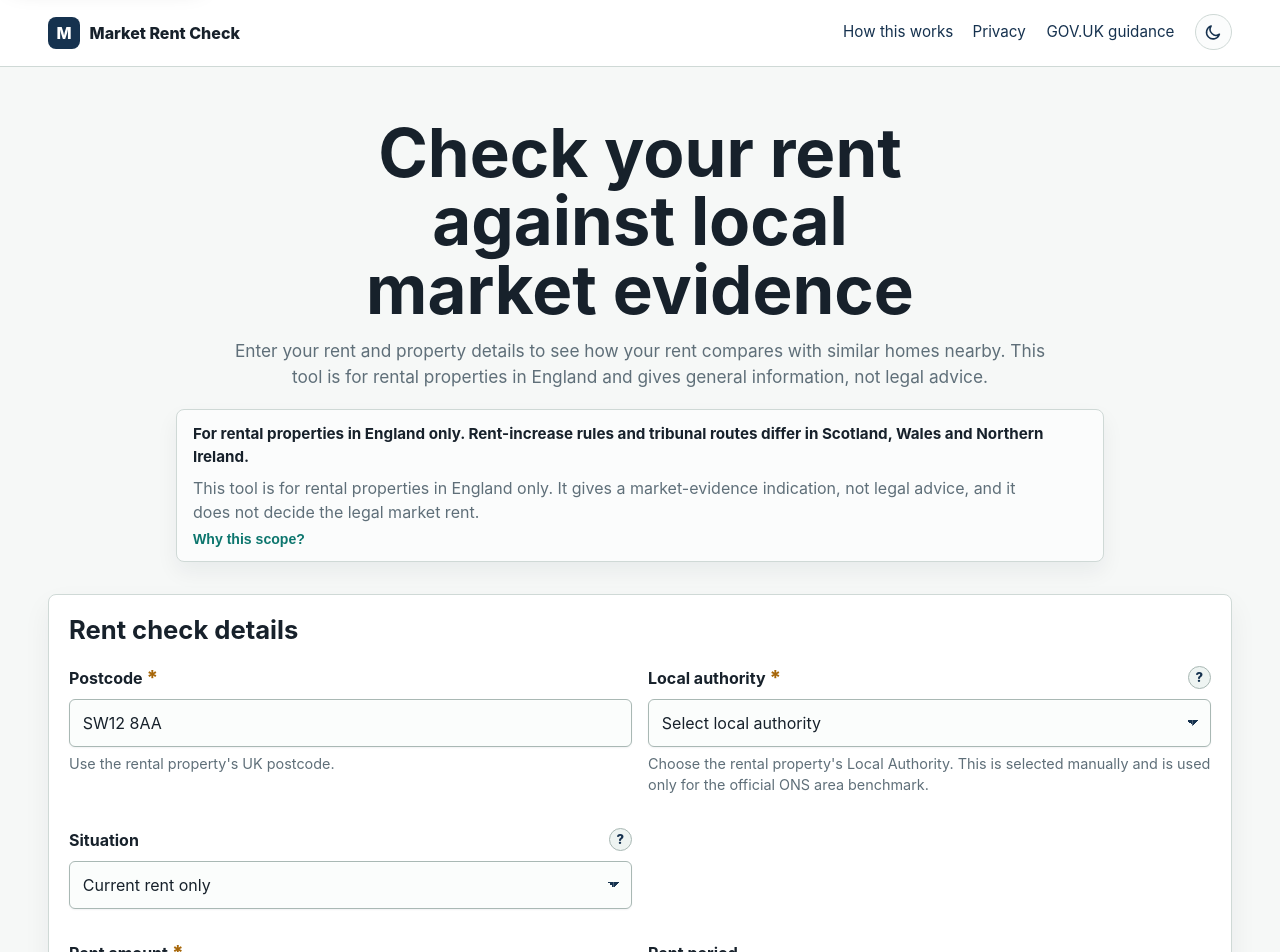
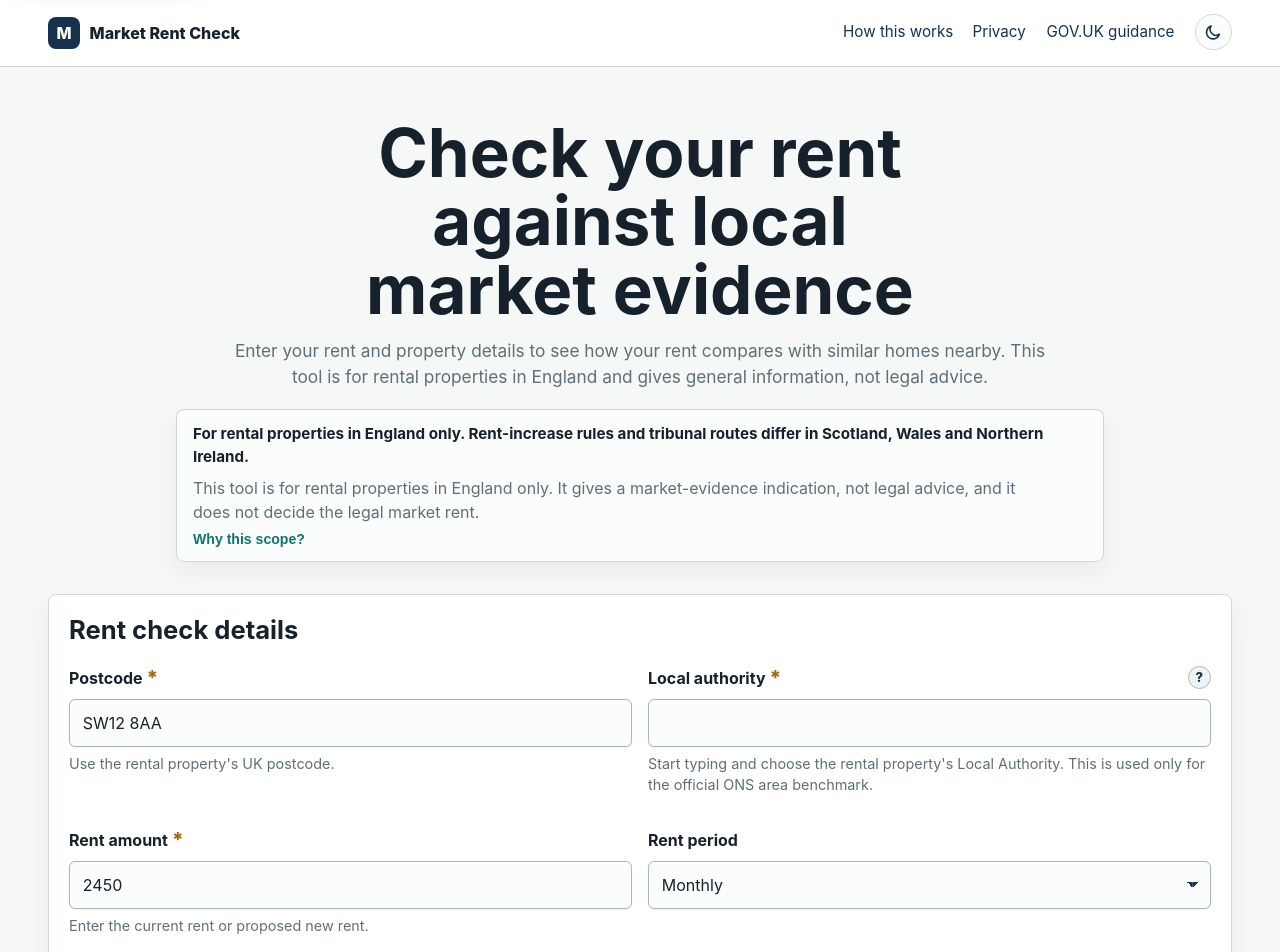
Before and after one commit to MacSteini/Rent-Evidence-Helper, a React (Vite) app: page / in a window 1280 px wide. Shown: the top 952 px of the page. Built offline with nearby package versions, Linux system fonts and the light colour scheme.

Commit message:
Refine local authority form input

```diff
--- a/src/components/RentCheckForm.tsx
+++ b/src/components/RentCheckForm.tsx
@@ -50,6 +50,9 @@ export function RentCheckForm({
   const [rentAmountText, setRentAmountText] = useState(
     String(initialInput.rentAmount)
   );
+  const [localAuthorityText, setLocalAuthorityText] = useState(() =>
+    getLocalAuthorityLabel(initialInput.localAuthorityCode, localAuthorityOptions)
+  );
   const [errors, setErrors] = useState<FormErrors>({});
   const [submitGuardMessage, setSubmitGuardMessage] = useState<string | null>(null);
   const formRef = useRef<HTMLFormElement>(null);
@@ -64,6 +67,26 @@ export function RentCheckForm({
     const sanitisedValue = sanitiseRentAmountInput(value);
     setRentAmountText(sanitisedValue);
     update("rentAmount", parseRentAmountInput(sanitisedValue));
+  }
+
+  function updateLocalAuthority(value: string) {
+    const selectedOption = findLocalAuthorityOption(value, localAuthorityOptions);
+    setLocalAuthorityText(value);
+    setInput((current) => ({
+      ...current,
+      localAuthorityCode: selectedOption?.areaCode ?? ""
+    }));
+    onInputChange();
+  }
+
+  function normaliseLocalAuthority() {
+    const selectedOption = findLocalAuthorityOption(
+      localAuthorityText,
+      localAuthorityOptions
+    );
+    if (selectedOption) {
+      setLocalAuthorityText(formatLocalAuthorityOption(selectedOption));
+    }
   }
 
   function validate(): FormErrors {
@@ -167,35 +190,16 @@ export function RentCheckForm({
           pattern="[A-Za-z0-9 ]{5,8}"
           onChange={(value) => update("postcode", sanitisePostcodeInput(value))}
         />
-        <SelectField
+        <LocalAuthorityField
           label="Local authority"
           help={fieldHelpCopy.localAuthority}
-          value={input.localAuthorityCode}
+          value={localAuthorityText}
           required
           hint={fieldCopy.localAuthorityHint}
           error={errors.localAuthorityCode}
-          options={[
-            ["", "Select local authority"],
-            ...localAuthorityOptions.map((option) => [
-              option.areaCode,
-              `${option.areaName} (${option.regionOrCountryName})`
-            ] as [string, string])
-          ]}
-          onChange={(value) => update("localAuthorityCode", value)}
-        />
-      </div>
-
-      <div className="field-grid">
-        <SelectField
-          label="Situation"
-          help={fieldHelpCopy.tenancyContext}
-          value={input.tenancyContext}
-          options={[
-            ["current-rent-only", "Current rent only"],
-            ["informal-proposed-increase", "Landlord proposed an increase informally"],
-            ["formal-form-4a-section-13", "Form 4A / section 13 notice"]
-          ]}
-          onChange={(value) => update("tenancyContext", value as TenancyContext)}
+          options={localAuthorityOptions}
+          onChange={updateLocalAuthority}
+          onBlur={normaliseLocalAuthority}
         />
       </div>
 
@@ -304,6 +308,20 @@ export function RentCheckForm({
         />
       </div>
 
+      <div className="field-grid">
+        <SelectField
+          label="Situation"
+          help={fieldHelpCopy.tenancyContext}
+          value={input.tenancyContext}
+          options={[
+            ["current-rent-only", "Current rent only"],
+            ["informal-proposed-increase", "Landlord proposed an increase informally"],
+            ["formal-form-4a-section-13", "Form 4A / section 13 notice"]
+          ]}
+          onChange={(value) => update("tenancyContext", value as TenancyContext)}
+        />
+      </div>
+
       {input.tenancyContext === "formal-form-4a-section-13" && (
         <fieldset className="fieldset">
           <legend>Optional notice questions</legend>
@@ -349,6 +367,31 @@ export function RentCheckForm({
       </button>
     </form>
   );
+}
+
+function formatLocalAuthorityOption(option: LocalAuthorityOption): string {
+  return `${option.areaName} (${option.regionOrCountryName})`;
+}
+
+function findLocalAuthorityOption(
+  value: string,
+  options: LocalAuthorityOption[]
+): LocalAuthorityOption | undefined {
+  const normalisedValue = value.trim().toLowerCase();
+  return options.find(
+    (option) =>
+      formatLocalAuthorityOption(option).toLowerCase() === normalisedValue ||
+      option.areaName.toLowerCase() === normalisedValue ||
+      option.areaCode.toLowerCase() === normalisedValue
+  );
+}
+
+function getLocalAuthorityLabel(
+  areaCode: string,
+  options: LocalAuthorityOption[]
+): string {
+  const selectedOption = options.find((option) => option.areaCode === areaCode);
+  return selectedOption ? formatLocalAuthorityOption(selectedOption) : "";
 }
 
 type TextFieldProps = {
@@ -525,6 +568,67 @@ function SelectField({
   );
 }
 
+type LocalAuthorityFieldProps = {
+  label: string;
+  help?: string;
+  value: string;
+  required?: boolean;
+  hint?: string;
+  error?: string;
+  options: LocalAuthorityOption[];
+  onChange: (value: string) => void;
+  onBlur: () => void;
+};
+
+function LocalAuthorityField({
+  label,
+  help,
+  value,
+  required,
+  hint,
+  error,
+  options,
+  onChange,
+  onBlur
+}: LocalAuthorityFieldProps) {
+  const id = useId();
+  const listId = `${id}-options`;
+  const hintId = `${id}-hint`;
+  const errorId = `${id}-error`;
+  return (
+    <div className="field">
+      <div className="label-row">
+        <label htmlFor={id}>
+          {label} {required && <RequiredIndicator />}
+        </label>
+        {help && <InfoButton label={label}>{help}</InfoButton>}
+      </div>
+      <input
+        id={id}
+        type="search"
+        list={listId}
+        value={value}
+        required={required}
+        autoComplete="off"
+        inputMode="search"
+        aria-describedby={[hint ? hintId : "", error ? errorId : ""]
+          .filter(Boolean)
+          .join(" ")}
+        aria-invalid={Boolean(error)}
+        onChange={(event) => onChange(event.target.value)}
+        onBlur={onBlur}
+      />
+      <datalist id={listId}>
+        {options.map((option) => (
+          <option key={option.areaCode} value={formatLocalAuthorityOption(option)} />
+        ))}
+      </datalist>
+      {hint && <p id={hintId} className="hint">{hint}</p>}
+      {error && <p id={errorId} className="field-error">{error}</p>}
+    </div>
+  );
+}
+
 function RequiredIndicator() {
   return (
     <>
--- a/src/content/uiCopy.ts
+++ b/src/content/uiCopy.ts
@@ -8,7 +8,7 @@ export const fieldCopy = {
   postcodeHint:
     "Use the rental property's UK postcode.",
   localAuthorityHint:
-    "Choose the rental property's Local Authority. This is selected manually and is used only for the official ONS area benchmark.",
+    "Start typing and choose the rental property's Local Authority. This is used only for the official ONS area benchmark.",
   rentHint: "Enter the current rent or proposed new rent.",
   evidenceNotice:
     "Use this as a market-evidence check, not a decision. Compare it with evidence you collect and check official guidance before acting."
@@ -40,7 +40,7 @@ export const fieldHelpCopy = {
   condition:
     "Use Basic for tired homes, Average for typical lived-in homes, Good for well-kept homes, and Newly renovated for recently upgraded homes. This check records condition for context.",
   localAuthority:
-    "Choose the Local Authority yourself. The app does not send the full postcode to a lookup service, and this selection only controls the official ONS area benchmark.",
+    "Start typing to narrow the Local Authority list. The app does not send the full postcode to a lookup service, and this selection only controls the official ONS area benchmark.",
   tenancyContext:
     "Choose the situation closest to yours. This changes the next-step guidance and may show notice questions, but it does not decide your legal position or calculate deadlines."
 };
```
Also changed, not shown: 1 other file (tests, documents, lock files or other folders).
